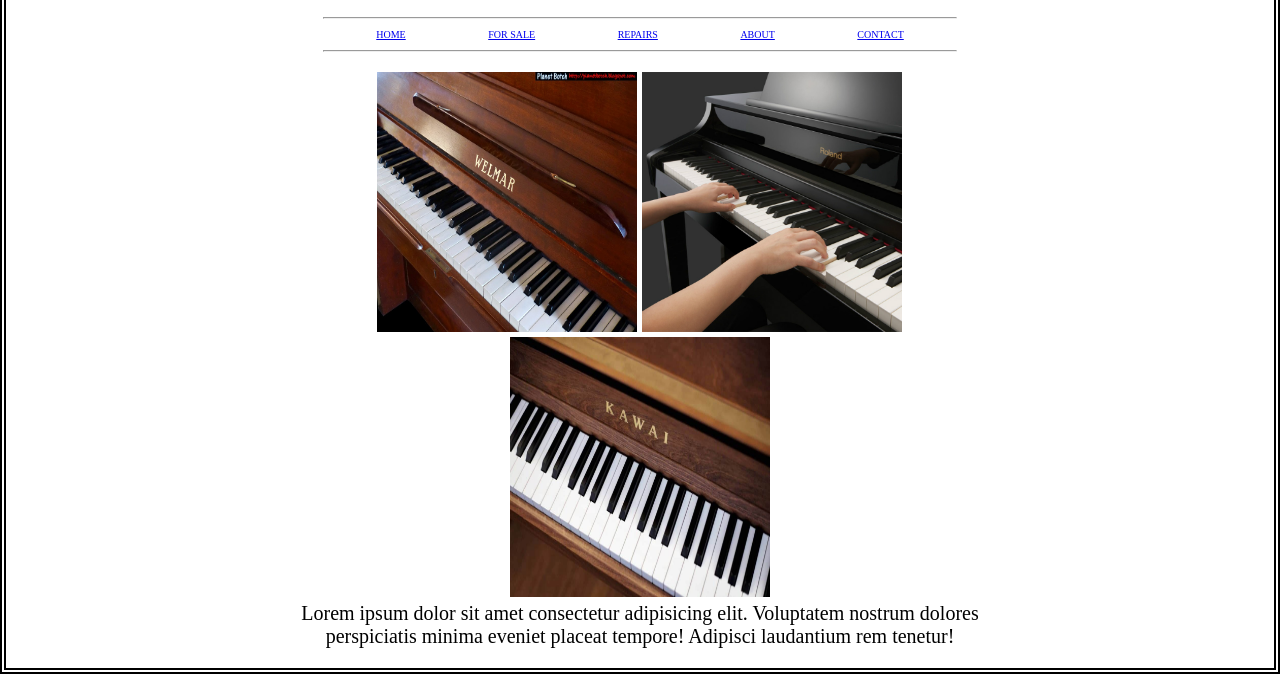
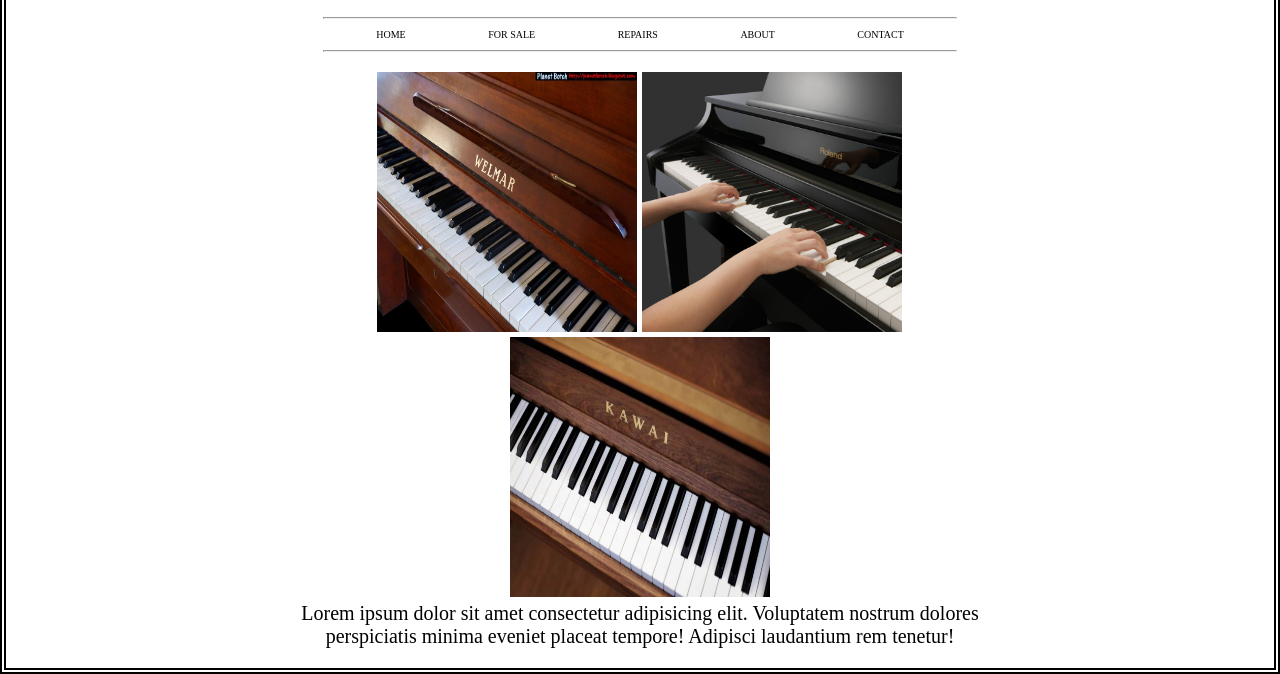
Before and after one commit to subhansalman/assignment-13, a plain HTML site: page index.html in a window 1280 px wide. Shown: the part 194-868 px from the top of the page. Drawn offline with Linux system fonts and the light colour scheme.

Commit message:
add styling to a tags

```diff
--- a/style.css
+++ b/style.css
@@ -27,6 +27,19 @@ li{
     display: inline;
     padding: 40px;
 }
+a{
+    text-decoration: none;
+    text-transform: uppercase;
+    color: rgb(0, 0, 0);
+}
+a:active{
+    text-decoration: underline;
+    color: rgb(255, 16, 16);
+}
+a:hover{
+    text-decoration: underline;
+    color: rgb(255, 0, 0);
+}
 .container-three{
     width: 60%;
     margin: 20px auto;
```
